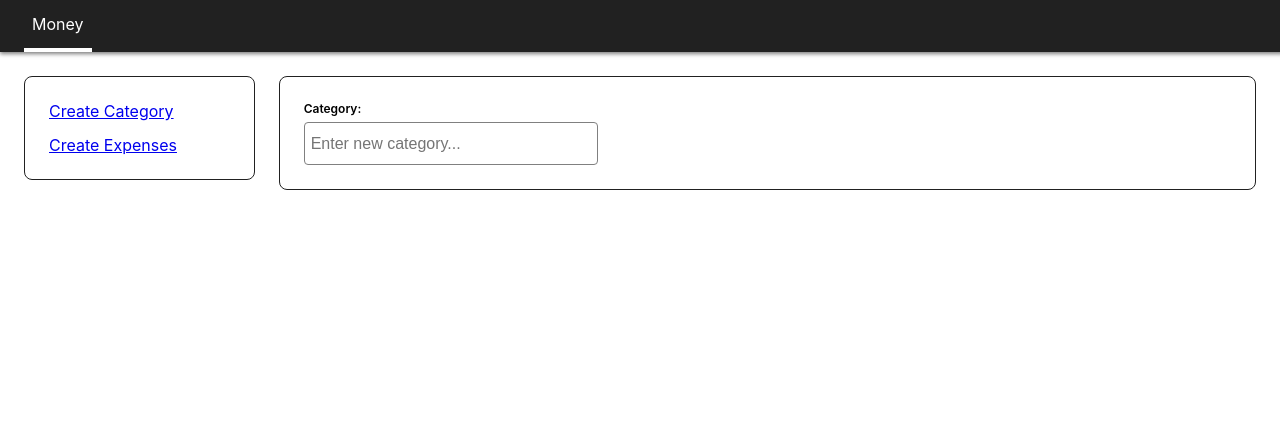
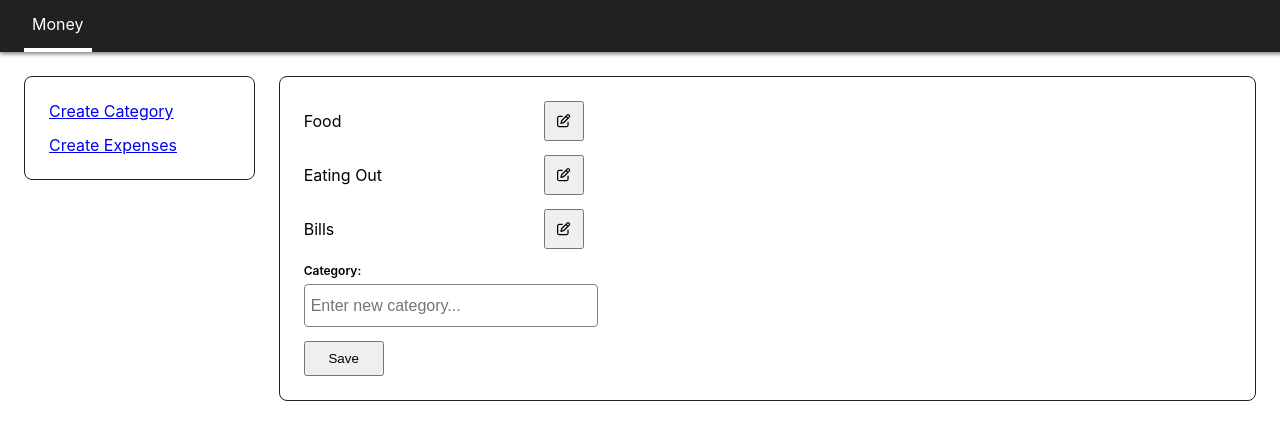
Before and after one commit to JTavinor/personal-app-ui, a React (Create React App) app: page /money in a window 1280 px wide. Shown: the top 440 px of the page. Built offline with nearby package versions, Linux system fonts and the light colour scheme.

Commit message:
add categories

```diff
--- a/package.json
+++ b/package.json
@@ -4,6 +4,11 @@
   "private": true,
   "dependencies": {
     "@apollo/client": "^3.9.7",
+    "@fortawesome/fontawesome-svg-core": "^6.5.2",
+    "@fortawesome/free-brands-svg-icons": "^6.5.2",
+    "@fortawesome/free-regular-svg-icons": "^6.5.2",
+    "@fortawesome/free-solid-svg-icons": "^6.5.2",
+    "@fortawesome/react-fontawesome": "^0.2.0",
     "@testing-library/jest-dom": "^5.17.0",
     "@testing-library/react": "^13.4.0",
     "@testing-library/user-event": "^13.5.0",
--- /dev/null
+++ b/src/common/Button/index.tsx
@@ -0,0 +1,14 @@
+import { MouseEvent, ReactNode } from "react";
+import { StyledButton } from "./styles";
+
+const Button = ({
+  children,
+  onClick,
+}: {
+  children: ReactNode;
+  onClick: (event: MouseEvent<HTMLButtonElement>) => void;
+}) => {
+  return <StyledButton onClick={onClick}>{children}</StyledButton>;
+};
+
+export default Button;
--- /dev/null
+++ b/src/common/Button/styles.ts
@@ -0,0 +1,10 @@
+import styled from "styled-components";
+
+export const StyledButton = styled.button`
+  width: 80px;
+  padding: 8px 4px;
+
+  &:hover {
+    cursor: pointer;
+  }
+`;
--- /dev/null
+++ b/src/common/IconButton/index.tsx
@@ -0,0 +1,20 @@
+import { MouseEvent } from "react";
+import { FontAwesomeIcon } from "@fortawesome/react-fontawesome";
+import { IconProp } from "@fortawesome/fontawesome-svg-core";
+import { IconButtonWrapper } from "./styles";
+
+const IconButton = ({
+  icon,
+  onClick,
+}: {
+  icon: IconProp;
+  onClick: (event: MouseEvent) => void;
+}) => {
+  return (
+    <IconButtonWrapper onClick={onClick}>
+      <FontAwesomeIcon icon={icon} />
+    </IconButtonWrapper>
+  );
+};
+
+export default IconButton;
--- /dev/null
+++ b/src/common/IconButton/styles.ts
@@ -0,0 +1,9 @@
+import styled from "styled-components";
+
+export const IconButtonWrapper = styled.button`
+  width: 40px;
+  height: 40px;
+  &:hover {
+    cursor: pointer;
+  }
+`;
--- a/src/common/InputField/index.tsx
+++ b/src/common/InputField/index.tsx
@@ -2,19 +2,26 @@ import { useState } from "react";
 import { InputWrapper, StyledInput } from "./styles";
 import InputLabel from "./InputLabel";
 
+interface InputFieldProps {
+  label?: string;
+  placeholder?: string;
+  onChange: (value: string) => void;
+  value?: string;
+}
+
 const InputField = ({
   label,
   placeholder,
-}: {
-  label?: string;
-  placeholder?: string;
-}) => {
+  onChange,
+  value,
+}: InputFieldProps) => {
   const [inputValue, setInputValue] = useState("");
   const inputId = `input_${Math.random().toString(36).substr(2, 9)}`;
 
   const handleChange = (event: React.ChangeEvent<HTMLInputElement>) => {
     const value = event.target.value;
     setInputValue(value);
+    onChange(value);
   };
 
   return (
@@ -23,7 +30,7 @@ const InputField = ({
       <StyledInput
         type="text"
         id={inputId}
-        value={inputValue}
+        value={value || inputValue}
         placeholder={placeholder}
         onChange={handleChange}
       />
--- /dev/null
+++ b/src/money/Categories.tsx
@@ -0,0 +1,40 @@
+import { useState } from "react";
+import ContentContainer from "../common/ContentContainer";
+import InputField from "../common/InputField";
+import Button from "../common/Button";
+import Category from "./Category";
+
+const Categories = () => {
+  const [category, setCategory] = useState("");
+
+  const categories = [
+    {
+      name: "Food",
+      _id: "1",
+    },
+    {
+      name: "Eating Out",
+      _id: "2",
+    },
+    {
+      name: "Bills",
+      _id: "3",
+    },
+  ];
+
+  return (
+    <ContentContainer>
+      {categories.map((cat) => (
+        <Category category={cat} key={cat.name} />
+      ))}
+      <InputField
+        label="Category:"
+        placeholder="Enter new category..."
+        onChange={setCategory}
+      />
+      <Button onClick={() => console.log(category)}>Save</Button>
+    </ContentContainer>
+  );
+};
+
+export default Categories;
--- /dev/null
+++ b/src/money/Category.tsx
@@ -0,0 +1,44 @@
+import { faEdit, faSave } from "@fortawesome/free-regular-svg-icons";
+import IconButton from "../common/IconButton";
+import { useState } from "react";
+import InputField from "../common/InputField";
+
+interface CategoryProps {
+  name: string;
+  _id: string;
+}
+
+const Category = ({ category }: { category: CategoryProps }) => {
+  const [isEditing, setIsEditing] = useState(false);
+  const [value, setValue] = useState(category.name);
+
+  const handleCategorySave = () => {
+    console.log("jjj");
+    setIsEditing(false);
+  };
+
+  return (
+    <div
+      style={{
+        display: "flex",
+        width: "280px",
+        justifyContent: "space-between",
+        alignItems: "center",
+      }}
+    >
+      {isEditing ? (
+        <>
+          <InputField onChange={setValue} value={value} />
+          <IconButton onClick={() => handleCategorySave()} icon={faSave} />
+        </>
+      ) : (
+        <>
+          {value}
+          <IconButton onClick={() => setIsEditing(!isEditing)} icon={faEdit} />
+        </>
+      )}
+    </div>
+  );
+};
+
+export default Category;
--- a/src/money/CreateCategory.tsx
+++ /dev/null
@@ -1,12 +0,0 @@
-import ContentContainer from "../common/ContentContainer";
-import InputField from "../common/InputField";
-
-const CreateCategory = () => {
-  return (
-    <ContentContainer>
-      <InputField label="Category:" placeholder="Enter new category..." />
-    </ContentContainer>
-  );
-};
-
-export default CreateCategory;
--- a/src/navigation/AppRoutes.tsx
+++ b/src/navigation/AppRoutes.tsx
@@ -2,14 +2,14 @@ import { Route, Routes } from "react-router-dom";
 import URLS from "./URLS";
 import Money from "../money";
 import CreateExpenses from "../money/CreateExpenses";
-import CreateCategory from "../money/CreateCategory";
+import Categories from "../money/Categories";
 
 const AppRoutes = () => {
   return (
     <Routes>
       <Route path={URLS.MONEY} element={<Money />}>
-        <Route index element={<CreateCategory />} />
-        <Route path={URLS.CREATE_CATEGORY} element={<CreateCategory />} />
+        <Route index element={<Categories />} />
+        <Route path={URLS.CREATE_CATEGORY} element={<Categories />} />
         <Route path={URLS.CREATE_EXPENSES} element={<CreateExpenses />} />
       </Route>
     </Routes>
```
Also changed, not shown: 1 other file (tests, documents, lock files or other folders).
